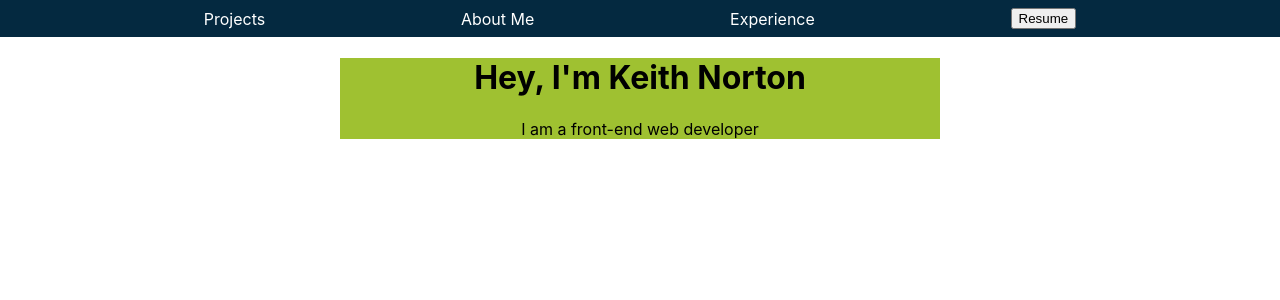
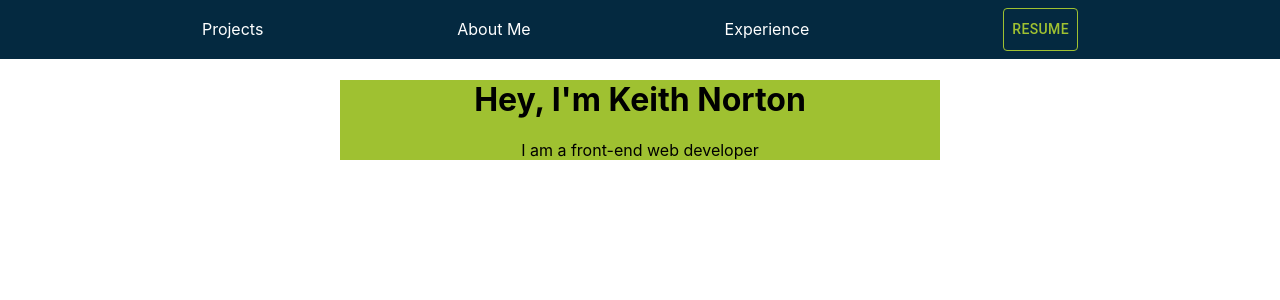
Before and after one commit to KeithLion/portfolio-site, a React (Create React App) app: page / in a window 1280 px wide. Shown: the top 300 px of the page. Built offline with nearby package versions, Linux system fonts and the light colour scheme.

Commit message:
styled the resume button

```diff
--- a/src/components/Nav.js
+++ b/src/components/Nav.js
@@ -1,6 +1,7 @@
 import React from 'react'
 import Box  from '@mui/material/Box'
 import Link from '@mui/material/Link'
+import Button from '@mui/material/Button'
 
 
 
@@ -25,8 +26,7 @@ const NavBar = () => {
         resumeButton:{
             border: '1px solid #9FC131',
             color: '#9FC131',
-            textDecoration:'none',
-            cursor:'pointer',
+            backgroundColor: '#042940',
             padding: 1
         }
     }
@@ -49,7 +49,7 @@ const NavBar = () => {
             <Link href='/Projects' sx={boxStyle.link}>Projects</Link>
             <Link href='/AboutMe' sx={boxStyle.link}>About Me</Link>
             <Link href='/ExperiencePage' sx={boxStyle.link}>Experience</Link>
-            <button onClick={onClick} sx={boxStyle.resumeButton}>Resume</button>
+            <Button onClick={onClick} sx={boxStyle.resumeButton}>Resume</Button>
             </Box>
         </main>
     )
```
